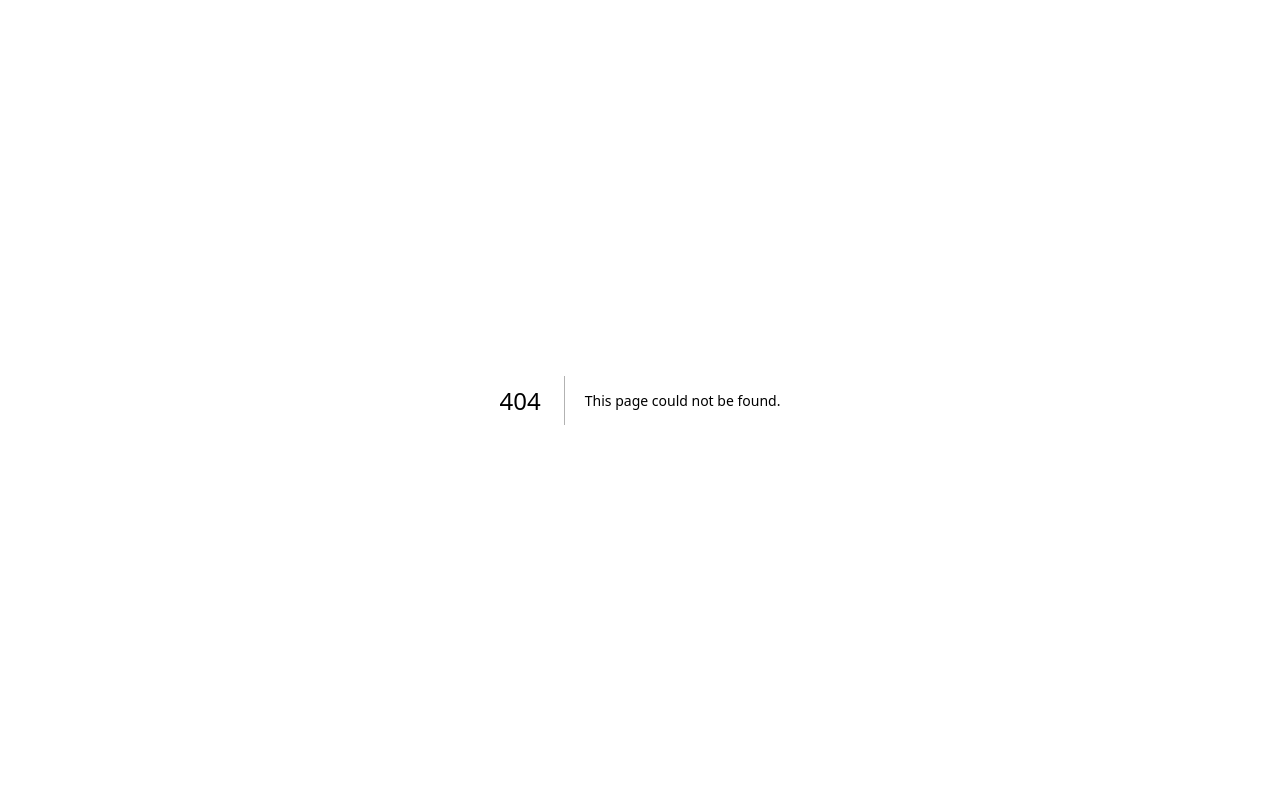
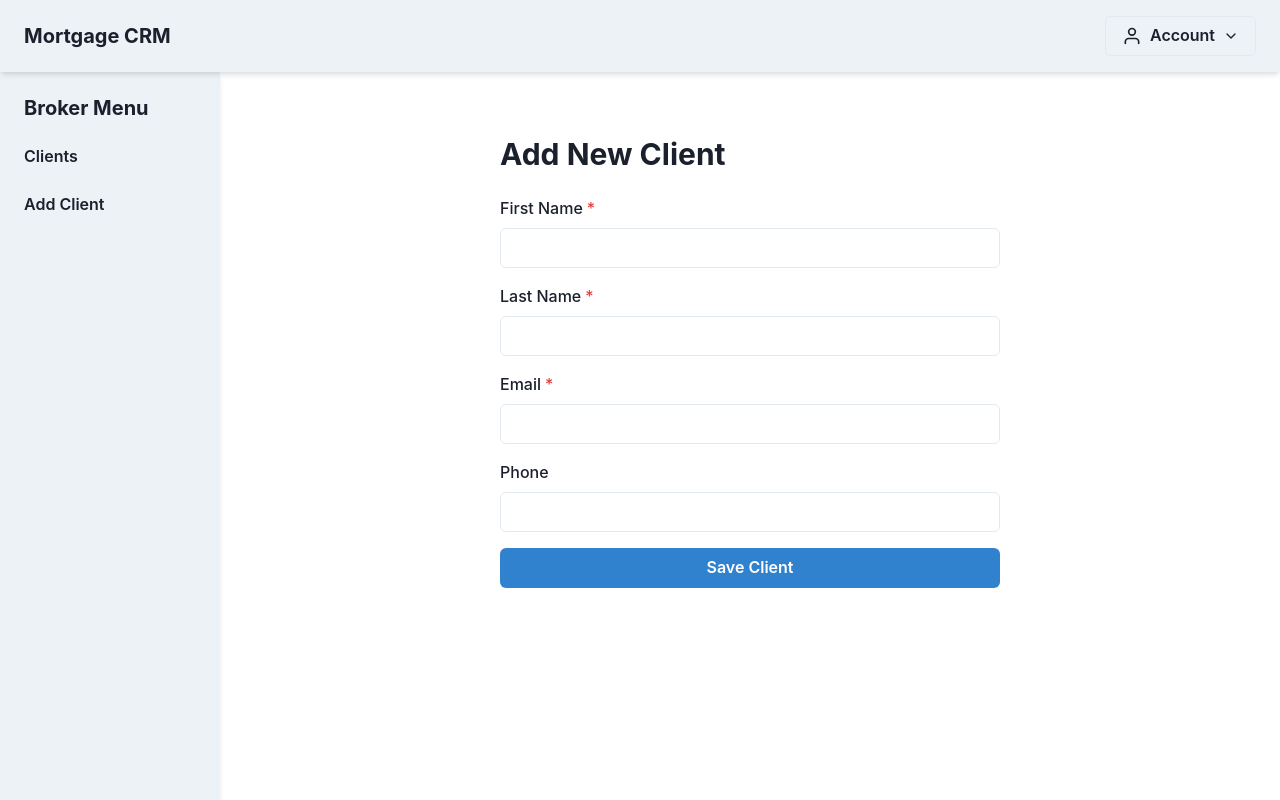
Before and after one commit to nav-commits/mortgage-crm, a Next.js app: page /dashboard/add-client in a window 1280 px wide. Before the commit this address had no page. Built offline with nearby package versions, Linux system fonts and the light colour scheme.

Commit message:
added add client page and added search bar to dashboard page

```diff
--- /dev/null
+++ b/app/dashboard/add-client/page.tsx
@@ -0,0 +1,67 @@
+// app/dashboard/add-client/page.tsx
+
+"use client";
+
+import {
+  Box,
+  Heading,
+  FormControl,
+  FormLabel,
+  Input,
+  Button,
+  VStack,
+} from "@chakra-ui/react";
+import { useState } from "react";
+
+export default function AddClientPage() {
+  const [formData, setFormData] = useState({
+    firstName: "",
+    lastName: "",
+    email: "",
+    phone: "",
+  });
+
+  const handleChange = (e: React.ChangeEvent<HTMLInputElement>) => {
+    setFormData({ ...formData, [e.target.name]: e.target.value });
+  };
+
+  const handleSubmit = async (e: React.FormEvent) => {
+    e.preventDefault();
+
+    // You'd send formData to your API route here (POST /api/clients)
+    console.log("Submitting:", formData);
+  };
+
+  return (
+    <Box maxW="500px" mx="auto" mt={10}>
+      <Heading size="lg" mb={6}>Add New Client</Heading>
+      <form onSubmit={handleSubmit}>
+        <VStack spacing={4}>
+          <FormControl isRequired>
+            <FormLabel>First Name</FormLabel>
+            <Input name="firstName" onChange={handleChange} />
+          </FormControl>
+
+          <FormControl isRequired>
+            <FormLabel>Last Name</FormLabel>
+            <Input name="lastName" onChange={handleChange} />
+          </FormControl>
+
+          <FormControl isRequired>
+            <FormLabel>Email</FormLabel>
+            <Input type="email" name="email" onChange={handleChange} />
+          </FormControl>
+
+          <FormControl>
+            <FormLabel>Phone</FormLabel>
+            <Input name="phone" onChange={handleChange} />
+          </FormControl>
+
+          <Button colorScheme="blue" type="submit" w="full">
+            Save Client
+          </Button>
+        </VStack>
+      </form>
+    </Box>
+  );
+}
--- a/components/clients/ClientCard.tsx
+++ b/components/clients/ClientCard.tsx
@@ -34,7 +34,7 @@ export default function ClientCard({
             {lastName}
           </Text>
         </Box>
-        <Text color="gray.600">{email}</Text>
+        <Text color="gray.600">Email: {email}</Text>
         <Badge colorScheme={statusColorMap[status]}>{status}</Badge>
       </VStack>
     </Box>
--- a/components/layout/header.tsx
+++ b/components/layout/header.tsx
@@ -1,9 +1,24 @@
 "use client";
 
-import { Flex, Heading, Spacer, Button } from "@chakra-ui/react";
+import {
+  Flex,
+  Heading,
+  Spacer,
+  Menu,
+  MenuButton,
+  MenuList,
+  MenuItem,
+  Button,
+  Box,
+  Icon,
+  IconButton,
+  useBreakpointValue,
+} from "@chakra-ui/react";
+import { FiChevronDown, FiUser } from "react-icons/fi";
 import { signOut } from "next-auth/react";
-
-export default function Header() {
+import { FiMenu } from "react-icons/fi";
+export default function Header({ onOpenSidebar }: { onOpenSidebar: () => void }) {
+   const showHamburger = useBreakpointValue({ base: true, md: false });
   return (
     <Flex
       as="header"
@@ -16,11 +31,36 @@ export default function Header() {
       top="0"
       zIndex="1000"
     >
+       {showHamburger && (
+        <IconButton
+          aria-label="Open sidebar"
+          icon={<FiMenu />}
+          onClick={onOpenSidebar}
+          mr={4}
+          variant="outline"
+        />
+      )}
       <Heading size="md">Mortgage CRM</Heading>
       <Spacer />
-      <Button onClick={() => signOut({ callbackUrl: "/signin" })}>
-      Logout
-    </Button>
+      <Menu>
+        <MenuButton
+          as={Button}
+          rightIcon={<Icon as={FiChevronDown} />}
+          variant="outline"
+        >
+          <Flex align="center" gap={2}>
+            <Icon as={FiUser} boxSize={5} />
+            <Box display={{ base: "none", md: "block" }}>Account</Box>
+          </Flex>
+        </MenuButton>
+        <MenuList>
+          <MenuItem>Profile</MenuItem>
+          <MenuItem>Settings</MenuItem>
+          <MenuItem onClick={() => signOut({ callbackUrl: "/signin" })}>
+            Logout
+          </MenuItem>
+        </MenuList>
+      </Menu>
     </Flex>
   );
 }
--- a/components/layout/layout.tsx
+++ b/components/layout/layout.tsx
@@ -1,15 +1,17 @@
 "use client";
 
-import { Flex, Box } from "@chakra-ui/react";
+import { Flex, Box, useDisclosure } from "@chakra-ui/react";
 import Header from "./header";
 import Sidebar from "./sidebar";
 
 export default function Layout({ children }: { children: React.ReactNode }) {
+  const { isOpen, onOpen, onClose } = useDisclosure();
+
   return (
-    <Flex height="100vh" direction="column">
-      <Header />
+    <Flex height="100vh" direction="column" overflow="hidden">
+      <Header onOpenSidebar={onOpen} />
       <Flex flex="1" overflow="hidden">
-        <Sidebar />
+        <Sidebar isOpen={isOpen} onClose={onClose} />
         <Box flex="1" p={6} overflowY="auto">
           {children}
         </Box>
--- a/components/layout/sidebar.tsx
+++ b/components/layout/sidebar.tsx
@@ -1,48 +1,70 @@
 "use client";
 
-import { Box, VStack, Link as ChakraLink, Divider, Heading } from "@chakra-ui/react";
+import {
+  Box,
+  VStack,
+  Link as ChakraLink,
+  Heading,
+  Drawer,
+  DrawerOverlay,
+  DrawerContent,
+  useBreakpointValue,
+} from "@chakra-ui/react";
 import Link from "next/link";
 
-export default function Sidebar() {
-  return (
+export default function Sidebar({
+  isOpen,
+  onClose,
+}: {
+  isOpen: boolean;
+  onClose: () => void;
+}) {
+  const isDrawer = useBreakpointValue({ base: true, md: false });
+
+  const sidebarContent = (
     <Box
       as="nav"
-      width="220px"
       bg="gray.100"
       p={6}
       minH="calc(100vh - 64px)"
-      position="sticky"
-      top="64px"
       overflowY="auto"
       boxShadow="md"
+      w={{ base: "full", md: "220px" }}
+      position={{ base: "relative", md: "sticky" }}
+      top={{ base: 0, md: "64px" }}
     >
       <VStack align="start" spacing={6}>
-        <Heading size="md" mb={4} color="blue.600">
-          Broker Menu
-        </Heading>
-
-        <ChakraLink as={Link} href="/dashboard" fontWeight="semibold" fontSize="lg" w="100%">
-          Dashboard
-        </ChakraLink>
-
-        <ChakraLink as={Link} href="/dashboard/clients" fontWeight="semibold" w="100%">
+        <Heading size="md">Broker Menu</Heading>
+        <ChakraLink
+          as={Link}
+          href="/dashboard"
+          fontWeight="semibold"
+          w="100%"
+          onClick={isDrawer ? onClose : undefined}
+        >
           Clients
         </ChakraLink>
-
-        <ChakraLink as={Link} href="/dashboard/clients/new" fontWeight="semibold" w="100%">
+        <ChakraLink
+          as={Link}
+          href="/dashboard/add-client"
+          fontWeight="semibold"
+          w="100%"
+          onClick={isDrawer ? onClose : undefined}
+        >
           Add Client
-        </ChakraLink>
-
-        <ChakraLink as={Link} href="/dashboard/files" fontWeight="semibold" w="100%">
-          Files
-        </ChakraLink>
-
-        <Divider />
-
-        <ChakraLink as={Link} href="/dashboard/settings" fontWeight="semibold" w="100%">
-          Settings
         </ChakraLink>
       </VStack>
     </Box>
   );
+
+  if (isDrawer) {
+    return (
+      <Drawer isOpen={isOpen} placement="left" onClose={onClose}>
+        <DrawerOverlay />
+        <DrawerContent>{sidebarContent}</DrawerContent>
+      </Drawer>
+    );
+  }
+
+  return sidebarContent;
 }
```
Also changed, not shown: app/dashboard/page.tsx (+53 -3 lines).
